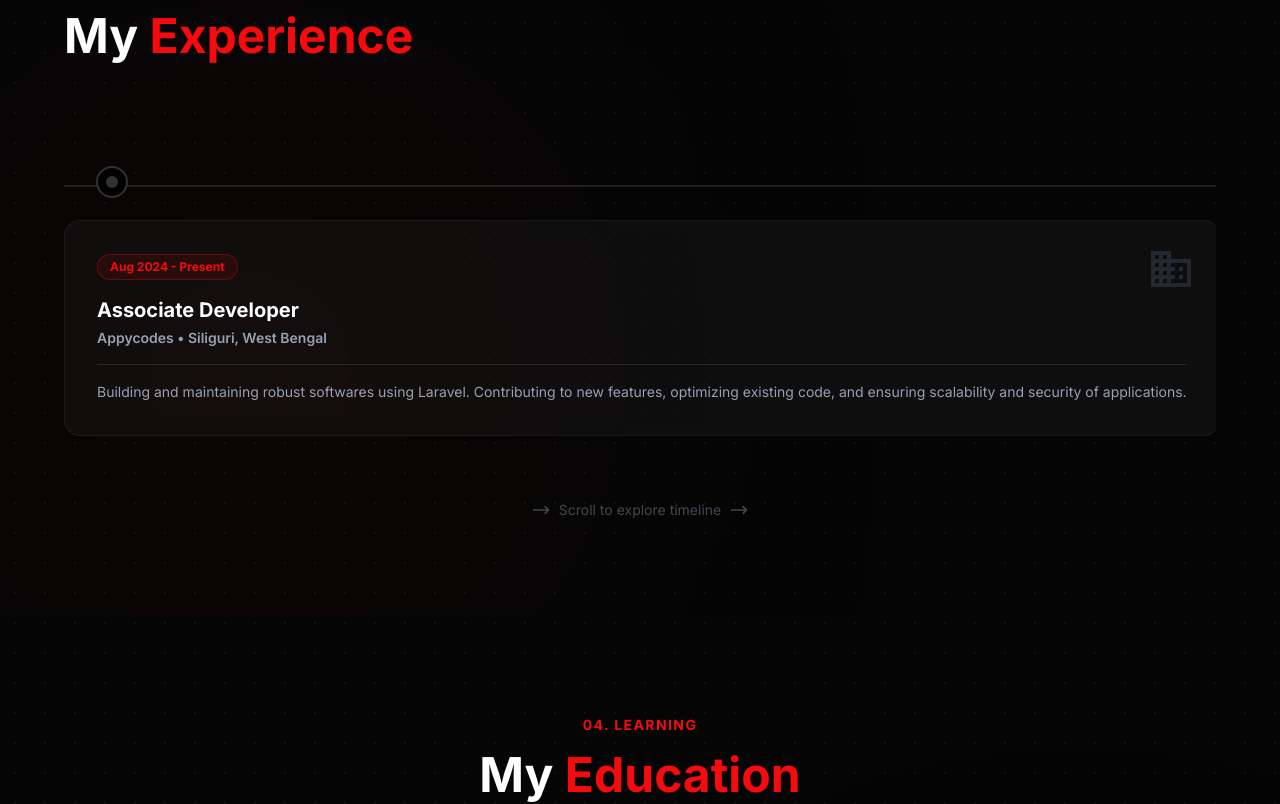
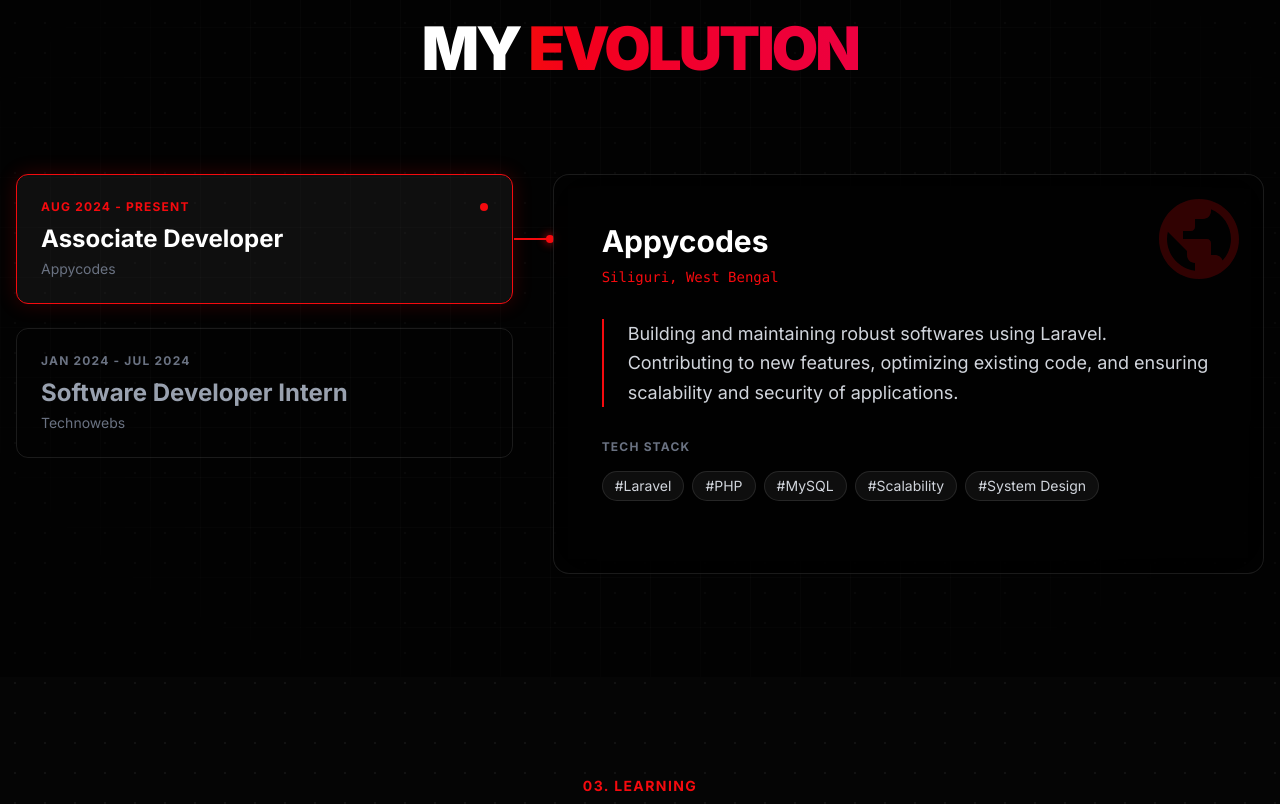
Before and after one commit to Anubrata2000/My-Portfolio, a Next.js app: page / in a window 1280 px wide. Shown: the part 1822-2626 px from the top of the page. Built offline with nearby package versions, Linux system fonts and the light colour scheme.

Commit message:
feat: design changes

```diff
--- a/app/api/chat/route.ts
+++ b/app/api/chat/route.ts
@@ -21,7 +21,7 @@ export async function POST(req: Request) {
         }
 
         const genAI = new GoogleGenerativeAI(apiKey);
-        const model = genAI.getGenerativeModel({ model: "gemini-pro" });
+        const model = genAI.getGenerativeModel({ model: "gemini-flash-latest" });
 
         // SYSTEM CONTEXT: This tells the AI who it is and what information it has.
         const systemPrompt = `
@@ -31,36 +31,44 @@ export async function POST(req: Request) {
 
       --- CONTEXT ---
       Name: Anubrata Chatterjee
-      Role: Senior Frontend Engineer / Full Stack Developer
-      Location: San Francisco / Remote
+      Role: Associate Developer / Full Stack Developer
+      Location: Siliguri, West Bengal / Remote
 
       About:
-      - Full-stack developer passionate about sleek, performant, and beautiful web apps.
-      - Started with HTML/CSS, mastered Next.js, React, Node.js.
-      - Loves learning new tech and solving real-world problems.
-      - Open for inquiries: anubrata.c@example.com
+      - Dedicated to leveraging technical expertise and passion for innovation.
+      - Strong foundation in Laravel, Java, and Python.
+      - Strives to add value to innovative projects and continuously learn.
+      - Open for inquiries: chatterjeeanubrata386@gmail.com
 
       Tech Stack:
-      - JavaScript (ES6+), TypeScript, React.js, Next.js, Node.js, Tailwind CSS, PostgreSQL, Git.
+      - Languages: Java, Python, PHP, SQL, JavaScript/TypeScript, HTML/CSS.
+      - Frameworks & Tools: Laravel, Next.js, React, Bootstrap, Tailwind CSS, MySQL, PostgreSQL, Git.
 
       Experience:
-      - 2023-Present: Senior Frontend Engineer at Tech Innovators Inc. (SF). Led frontend team, migrated to Next.js 14, improved performance by 40%.
-      - 2021-2023: Full Stack Developer at Creative Solutions Ltd. (NY). Built client e-commerce platforms using MERN stack.
-      - 2019-2021: Junior Web Developer at StartUp Hub (Remote). Implemented responsive UI.
+      - Aug 2024 - Present: Associate Developer at Appycodes (Siliguri, West Bengal).
+        - Building and maintaining robust softwares using Laravel.
+        - Contributing to new features, optimizing code, ensuring scalability and security.
+      - Jan 2024 - Jul 2024: Software Developer Intern at Technowebs (Siliguri, West Bengal).
+        - Developed backend functionalities for e-commerce and MLM projects using Laravel.
+        - Handled database design, API integration, and third-party services.
 
-      Projects:
+      Projects (Selected):
       1. E-Commerce Dashboard: Next.js, Tailwind, Prisma. Managed products/orders.
       2. Social Media App: React, Firebase, CSS. Real-time posts/likes.
       3. Task Management Tool: TypeScript, Redux, DnD. Productivity app.
+      4. Finance Tracker: Vue, D3.js. Visualizing personal finances.
+      5. AI Chat Interface: Svelte, OpenAI API. Clean UI for LLMs.
 
       Education:
-      - Bachelor of Science in CS, University of Tech (2015-2019).
-      - Full Stack Bootcamp, Code Academy (2020).
+      - Masters in Computer Application (MCA), Siliguri Institute of Technology (2022-2024). CGPA: 8.74.
+      - Bachelor of Science in Computer Science, Acharya Prafulla Chandra Roy Govt College (2019-2022). CGPA: 8.82.
+      - ICSE and ISC, Don Bosco School (2006-2019). Science & Maths.
 
       Contact:
-      - Email: anubrata.c@example.com
-      - Phone: +91 98765 43210
-      - LinkedIn/Twitter available.
+      - Email: chatterjeeanubrata386@gmail.com
+      - Phone: +91 94349 77524
+      - LinkedIn: https://linkedin.com/in/anubrata-chatterjee-9a588b246
+      - GitHub: https://github.com/Anubrata2000
       --- END CONTEXT ---
 
       If the user asks something not in this context (like "What is the capital of France?"), politely explain that you are only here to discuss Anubrata's professional work.
--- a/components/ChatWidget.tsx
+++ b/components/ChatWidget.tsx
@@ -119,7 +119,7 @@ export default function ChatWidget() {
                                 </button>
 
                                 <a
-                                    href="https://linkedin.com/in/your-profile"
+                                    href="https://linkedin.com/in/anubrata-chatterjee-9a588b246"
                                     target="_blank"
                                     rel="noopener noreferrer"
                                     className="flex items-center justify-center gap-2 w-full py-3 bg-[#0077b5] hover:bg-[#006396] text-white font-bold rounded-xl transition-colors shadow-lg"
--- a/components/Education.tsx
+++ b/components/Education.tsx
@@ -38,7 +38,7 @@ export default function Education() {
             <div className="max-w-5xl mx-auto relative z-10">
                 <div className="text-center mb-16">
                     <div className="inline-block mb-4 text-[var(--accent)] font-bold tracking-widest uppercase text-sm">
-                        04. Learning
+                        03. Learning
                     </div>
                     <h2 className="text-4xl md:text-5xl font-bold text-white">
                         My <span className="text-[var(--accent)]">Education</span>
--- a/components/Experience.tsx
+++ b/components/Experience.tsx
@@ -1,123 +1,131 @@
 "use client";
-import { useState, useRef } from "react";
+import { useState } from "react";
+
 /*
-  Experience Component
-  - Horizontal Timeline style to match the user's reference.
-  - Interactive hover effects with Neon Red theme.
+  Experience Component - "Data Terminal" Design
+  - Innovative Master-Detail Layout
+  - "Neon Red" Theme
 */
 export default function Experience() {
     const experiences = [
         {
+            id: 1,
             year: "Aug 2024 - Present",
             role: "Associate Developer",
             company: "Appycodes",
             location: "Siliguri, West Bengal",
             description: "Building and maintaining robust softwares using Laravel. Contributing to new features, optimizing existing code, and ensuring scalability and security of applications.",
+            skills: ["Laravel", "PHP", "MySQL", "Scalability", "System Design"],
+            color: "border-red-500",
+            glow: "shadow-red-500/50"
         },
         {
+            id: 2,
             year: "Jan 2024 - Jul 2024",
             role: "Software Developer Intern",
             company: "Technowebs",
             location: "Siliguri, West Bengal",
             description: "Developed backend functionalities for e-commerce and MLM projects using Laravel. Handled database design, API integration, and third-party services. Maintained static websites and participated in Agile processes.",
+            skills: ["Laravel", "API Integration", "E-commerce", "Agile", "Backend"],
+            color: "border-blue-500",
+            glow: "shadow-blue-500/50"
         },
     ];
 
-    const scrollContainerRef = useRef<HTMLDivElement>(null);
-    const [isDragging, setIsDragging] = useState(false);
-    const [startX, setStartX] = useState(0);
-    const [scrollLeft, setScrollLeft] = useState(0);
-
-    const handleMouseDown = (e: React.MouseEvent) => {
-        if (!scrollContainerRef.current) return;
-        setIsDragging(true);
-        setStartX(e.pageX - scrollContainerRef.current.offsetLeft);
-        setScrollLeft(scrollContainerRef.current.scrollLeft);
-    };
-
-    const handleMouseLeave = () => {
-        setIsDragging(false);
-    };
-
-    const handleMouseUp = () => {
-        setIsDragging(false);
-    };
-
-    const handleMouseMove = (e: React.MouseEvent) => {
-        if (!isDragging || !scrollContainerRef.current) return;
-        e.preventDefault();
-        const x = e.pageX - scrollContainerRef.current.offsetLeft;
-        const walk = (x - startX) * 2; // Scroll-fast
-        scrollContainerRef.current.scrollLeft = scrollLeft - walk;
-    };
+    const [activeId, setActiveId] = useState(1);
 
     return (
-        <section id="experience" className="py-24 px-4 relative overflow-hidden">
-            {/* Ambient Background Glow */}
-            <div className="absolute top-1/3 left-0 w-[500px] h-[500px] bg-[var(--accent)] rounded-full mix-blend-screen filter blur-[150px] opacity-5 pointer-events-none"></div>
+        <section id="experience" className="py-24 px-4 relative overflow-hidden bg-black/50 min-h-screen flex flex-col justify-center">
+            {/* Background Grid */}
+            <div className="absolute inset-0 bg-[linear-gradient(rgba(255,255,255,0.02)_1px,transparent_1px),linear-gradient(90deg,rgba(255,255,255,0.02)_1px,transparent_1px)] bg-[size:50px_50px] [mask-image:radial-gradient(ellipse_60%_60%_at_50%_50%,#000_70%,transparent_100%)]"></div>
 
-            <div className="max-w-6xl mx-auto relative z-10">
-                <div className="inline-block mb-4 text-[var(--accent)] font-bold tracking-widest uppercase text-sm">
-                    03. My Journey
+            <div className="max-w-7xl mx-auto w-full relative z-10">
+                <div className="mb-16 md:mb-24 text-center">
+                    <div className="inline-block mb-4 text-[var(--accent)] font-bold tracking-widest uppercase text-sm">
+                        02. My Journey
+                    </div>
+                    <h2 className="text-4xl md:text-6xl font-black text-white tracking-tighter">
+                        MY <span className="text-transparent bg-clip-text bg-gradient-to-r from-[var(--accent)] to-rose-600">EVOLUTION</span>
+                    </h2>
                 </div>
-                <h2 className="text-4xl md:text-5xl font-bold mb-20 text-white">
-                    My <span className="text-[var(--accent)]">Experience</span>
-                </h2>
 
-                <div className="relative">
-                    {/* Horizontal Line (Desktop) - Adjusted width to span scrollable area if needed, but for now fixed to container */}
-                    <div className="hidden md:block absolute top-[45px] left-0 w-full h-[2px] bg-white/10"></div>
+                <div className="grid grid-cols-1 lg:grid-cols-12 gap-10 items-start">
 
-                    {/* Scrollable Container */}
-                    <div
-                        ref={scrollContainerRef}
-                        onMouseDown={handleMouseDown}
-                        onMouseLeave={handleMouseLeave}
-                        onMouseUp={handleMouseUp}
-                        onMouseMove={handleMouseMove}
-                        className="flex gap-6 md:gap-12 overflow-x-auto pb-12 pt-8 snap-x snap-mandatory no-scrollbar cursor-grab active:cursor-grabbing"
-                    >
-                        {experiences.map((exp, index) => (
-                            <div key={index} className="relative group min-w-[75vw] sm:min-w-[350px] md:min-w-[400px] flex-shrink-0 snap-center select-none">
-                                {/* Timeline Dot (Desktop) */}
-                                <div className="hidden md:flex absolute -top-[6px] left-8 items-center justify-center">
-                                    <div className="w-8 h-8 rounded-full bg-black border-2 border-white/20 group-hover:border-[var(--accent)] z-20 transition-colors duration-300 flex items-center justify-center">
-                                        <div className="w-3 h-3 rounded-full bg-white/20 group-hover:bg-[var(--accent)] transition-colors duration-300"></div>
+                    {/* Left Column: Navigation (The "Terminal List") */}
+                    <div className="lg:col-span-5 flex flex-col gap-6">
+                        {experiences.map((exp) => (
+                            <button
+                                key={exp.id}
+                                onClick={() => setActiveId(exp.id)}
+                                className={`group relative p-6 rounded-xl border text-left transition-all duration-300 w-full hover:bg-white/5
+                                    ${activeId === exp.id
+                                        ? `bg-white/5 border-[var(--accent)] shadow-[0_0_20px_rgba(245,10,14,0.2)]`
+                                        : "border-white/10 hover:border-white/30"
+                                    }`}
+                            >
+                                <div className="flex items-center justify-between mb-2">
+                                    <span className={`text-xs font-bold tracking-widest uppercase ${activeId === exp.id ? "text-[var(--accent)]" : "text-gray-500"}`}>
+                                        {exp.year}
+                                    </span>
+                                    {activeId === exp.id && (
+                                        <span className="flex h-2 w-2 relative">
+                                            <span className="animate-ping absolute inline-flex h-full w-full rounded-full bg-red-400 opacity-75"></span>
+                                            <span className="relative inline-flex rounded-full h-2 w-2 bg-[var(--accent)]"></span>
+                                        </span>
+                                    )}
+                                </div>
+                                <h3 className={`text-xl md:text-2xl font-bold transition-colors ${activeId === exp.id ? "text-white" : "text-gray-400 group-hover:text-white"}`}>
+                                    {exp.role}
+                                </h3>
+                                <p className="text-sm text-gray-500 mt-1">{exp.company}</p>
+
+                                {/* Connecting Line (Desktop Only) */}
+                                {activeId === exp.id && (
+                                    <div className="hidden lg:block absolute -right-[42px] top-1/2 -translate-y-1/2 w-10 h-[2px] bg-[var(--accent)]">
+                                        <div className="absolute right-0 top-1/2 -translate-y-1/2 w-2 h-2 bg-[var(--accent)] rounded-full shadow-[0_0_10px_var(--accent)]"></div>
                                     </div>
-                                </div>
+                                )}
+                            </button>
+                        ))}
+                    </div>
 
-                                {/* Content Card */}
-                                <div className="glass-card p-8 rounded-2xl border border-white/5 relative mt-8 md:mt-12 group-hover:-translate-y-2 transition-transform duration-300 pointer-events-none md:pointer-events-auto">
-                                    <div className="inline-block px-3 py-1 mb-4 text-xs font-bold text-[var(--accent)] border border-[var(--accent)]/30 rounded-full bg-[var(--accent)]/10">
-                                        {exp.year}
+                    {/* Right Column: Detailed View (The "Hologram") */}
+                    <div className="lg:col-span-7 relative min-h-[400px]">
+                        {experiences.map((exp) => (
+                            <div
+                                key={exp.id}
+                                className={`absolute inset-0 transition-all duration-500 ease-in-out ${activeId === exp.id ? "opacity-100 translate-x-0 z-10 pointer-events-auto" : "opacity-0 translate-x-8 z-0 pointer-events-none"}`}
+                            >
+                                <div className="h-full bg-black/40 backdrop-blur-xl border border-white/10 p-8 md:p-12 rounded-2xl relative overflow-hidden group">
+                                    {/* Decorative Elements */}
+                                    <div className="absolute top-0 right-0 p-4 opacity-20">
+                                        <svg className="w-24 h-24 text-[var(--accent)]" fill="currentColor" viewBox="0 0 24 24">
+                                            <path d="M12 2C6.48 2 2 6.48 2 12s4.48 10 10 10 10-4.48 10-10S17.52 2 12 2zm-1 17.93c-3.95-.49-7-3.85-7-7.93 0-.62.08-1.21.21-1.79L9 15v1c0 1.1.9 2 2 2v1.93zm6.9-2.54c-.26-.81-1-1.39-1.9-1.39h-1v-3c0-.55-.45-1-1-1H8v-2h2c.55 0 1-.45 1-1V7h2c1.1 0 2-.9 2-2v-.41c2.93 1.19 5 4.06 5 7.41 0 2.08-.8 3.97-2.1 5.39z" />
+                                        </svg>
                                     </div>
-                                    <h3 className="text-xl font-bold text-white mb-1 group-hover:text-[var(--accent)] transition-colors">{exp.role}</h3>
-                                    <p className="text-sm font-semibold text-gray-400 mb-4">{exp.company} • {exp.location}</p>
-                                    <p className="text-gray-400 text-sm leading-relaxed border-t border-white/10 pt-4">
+
+                                    <h3 className="text-3xl font-bold text-white mb-2">{exp.company}</h3>
+                                    <div className="text-[var(--accent)] text-sm font-mono mb-8">{exp.location}</div>
+
+                                    <p className="text-gray-300 text-lg leading-relaxed mb-8 border-l-2 border-[var(--accent)] pl-6">
                                         {exp.description}
                                     </p>
 
-                                    {/* Decorative Icon */}
-                                    <div className="absolute top-6 right-6 text-gray-700/50">
-                                        <svg className="w-12 h-12" fill="currentColor" viewBox="0 0 24 24">
-                                            <path d="M12 7V3H2v18h20V7H12zM6 19H4v-2h2v2zm0-4H4v-2h2v2zm0-4H4V9h2v2zm0-4H4V5h2v2zm4 12H8v-2h2v2zm0-4H8v-2h2v2zm0-4H8V9h2v2zm0-4H8V5h2v2zm10 12h-8v-2h2v-2h-2v-2h2v-2h-2V9h8v10zm-2-8h-2v2h2v-2zm0 4h-2v2h2v-2z" />
-                                        </svg>
+                                    <div className="space-y-4">
+                                        <div className="text-xs font-bold text-gray-500 uppercase tracking-widest">Tech Stack</div>
+                                        <div className="flex flex-wrap gap-2">
+                                            {exp.skills.map((skill, idx) => (
+                                                <span key={idx} className="px-3 py-1 rounded-full bg-white/5 border border-white/10 text-xs md:text-sm text-gray-300 hover:border-[var(--accent)] hover:text-white transition-colors">
+                                                    #{skill}
+                                                </span>
+                                            ))}
+                                        </div>
                                     </div>
                                 </div>
                             </div>
                         ))}
                     </div>
 
-                    {/* Scroll Hint */}
-                    <div className="mt-4 flex items-center justify-center gap-2 text-gray-500 text-sm animate-pulse">
-                        <svg className="w-5 h-5" fill="none" viewBox="0 0 24 24" stroke="currentColor">
-                            <path strokeLinecap="round" strokeLinejoin="round" strokeWidth="2" d="M17 8l4 4m0 0l-4 4m4-4H3" />
-                        </svg>
-                        <span>Scroll to explore timeline</span>
-                        <svg className="w-5 h-5" fill="none" viewBox="0 0 24 24" stroke="currentColor">
-                            <path strokeLinecap="round" strokeLinejoin="round" strokeWidth="2" d="M17 8l4 4m0 0l-4 4m4-4H3" />
-                        </svg>
-                    </div>
                 </div>
             </div>
         </section>
--- a/components/Projects.tsx
+++ b/components/Projects.tsx
@@ -66,7 +66,7 @@ export default function Projects() {
 
             <div className="max-w-6xl mx-auto relative z-10">
                 <div className="inline-block mb-4 text-[var(--accent)] font-bold tracking-widest uppercase text-sm">
-                    02. What I've Built
+                    04. What I've Built
                 </div>
                 <h2 className="text-4xl md:text-5xl font-bold mb-16 text-white">
                     Selected <span className="text-[var(--accent)]">Works</span>
```
Also changed, not shown: components/Contact.tsx (+11 -3 lines).
